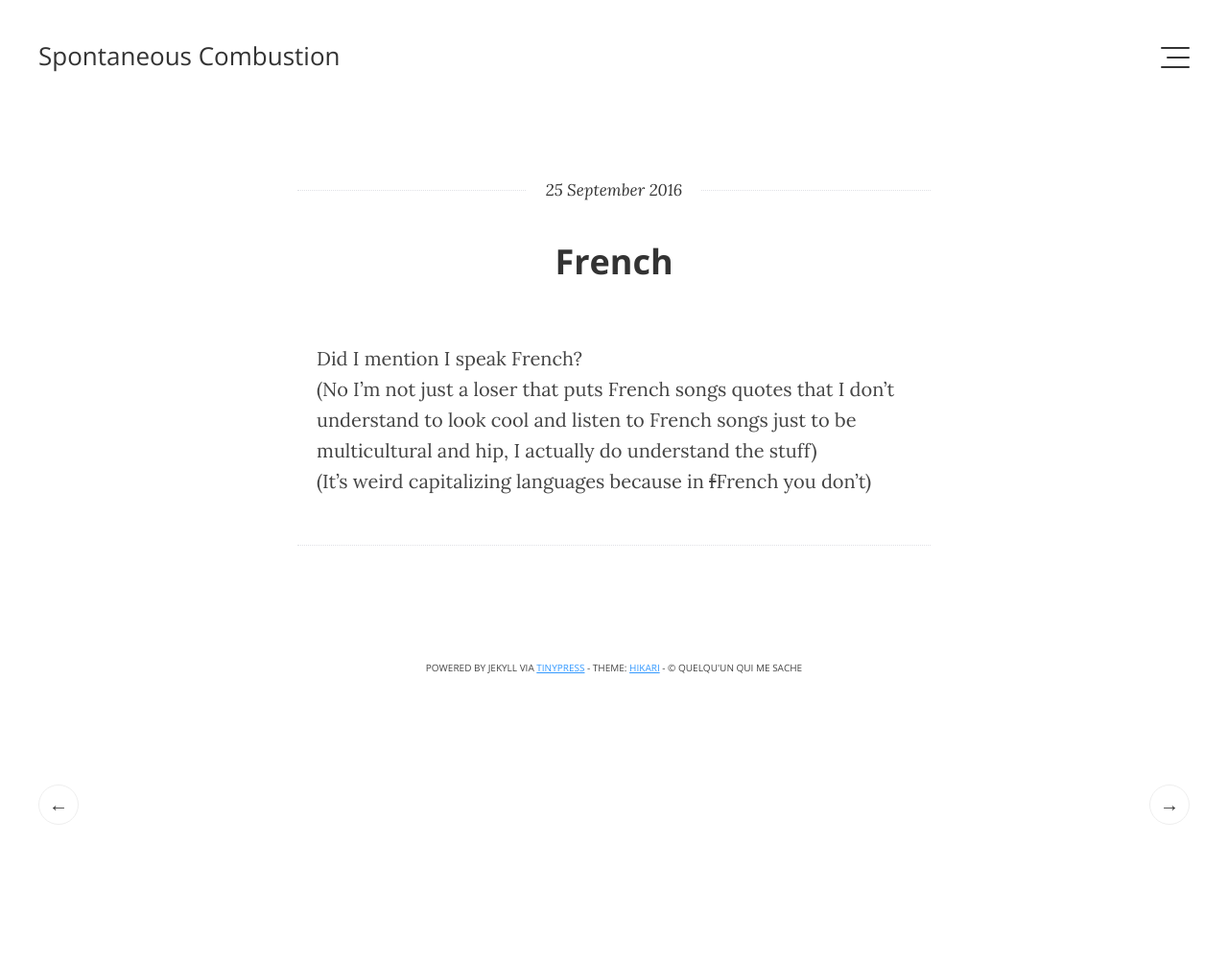
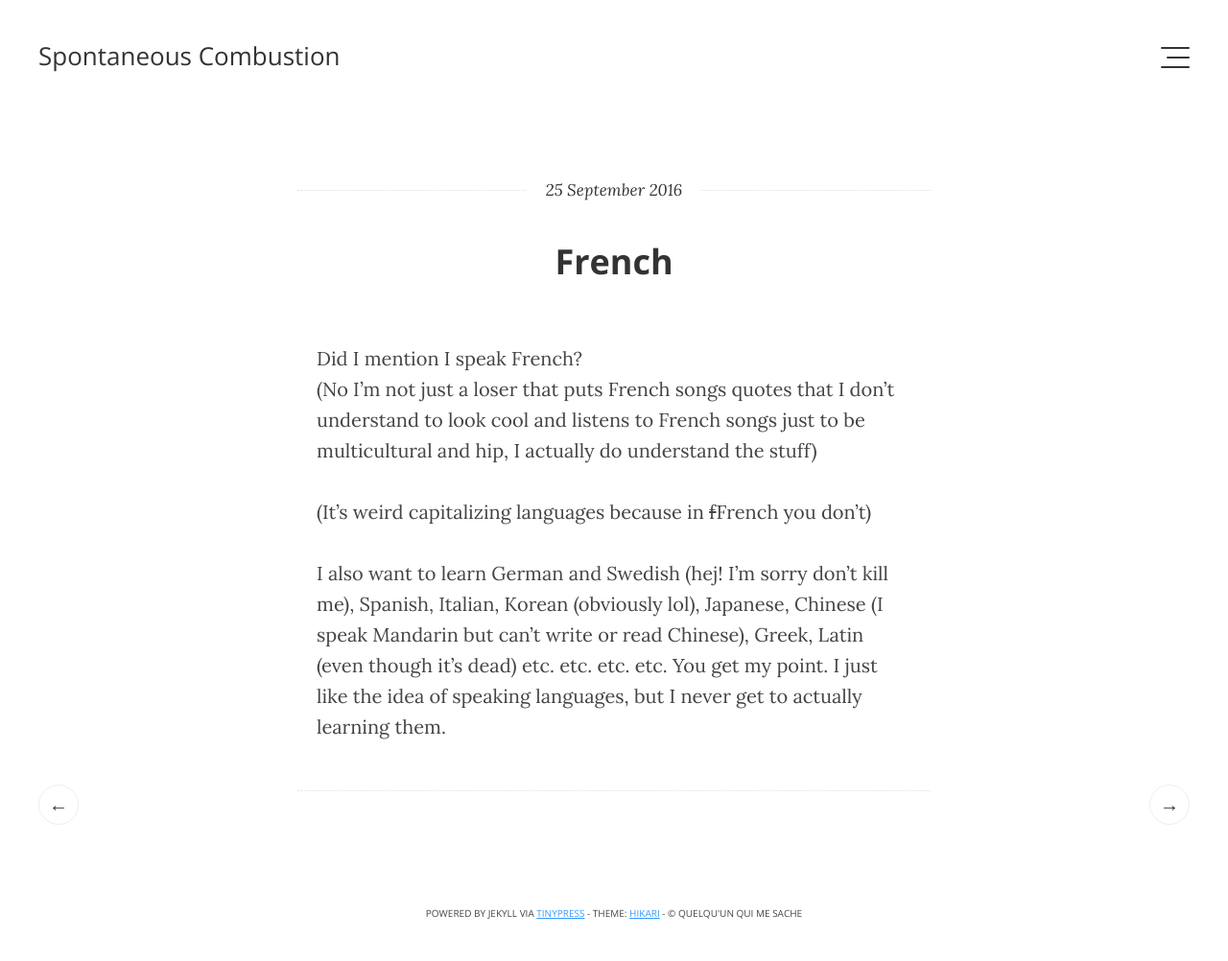
Before and after one commit to quinez/quinez.github.io, a Jekyll site: the page built from _posts/2016-09-25-french.markdown, in a window 1280 px wide. Shown: the whole page at 96% size. Built offline with Jekyll 4.4.1, drawn with Linux system fonts in a browser that asks for light colours; comment, search, counter and statistics services are not loaded; before the commit the page ends 900 px from its top, so only the background shows below that.

Commit message:
Post update: French

```diff
--- a/_posts/2016-09-25-french.markdown
+++ b/_posts/2016-09-25-french.markdown
@@ -5,6 +5,8 @@ layout: post
 ---
 Did I mention I speak French?
 <br/>
-(No I'm not just a loser that puts French songs quotes that I don't understand to look cool and listen to French songs just to be multicultural and hip, I actually do understand the stuff)
-<br/>
+(No I'm not just a loser that puts French songs quotes that I don't understand to look cool and listens to French songs just to be multicultural and hip, I actually do understand the stuff)
+<br/><br/>
 (It's weird capitalizing languages because in <strike>f</strike>French you don't)
+<br/><br/>
+I also want to learn German and Swedish (hej! I'm sorry don't kill me), Spanish, Italian, Korean (obviously lol), Japanese, Chinese (I speak Mandarin but can't write or read Chinese), Greek, Latin (even though it's dead) etc. etc. etc. etc. You get my point. I just like the idea of speaking languages, but I never get to actually learning them.
```
